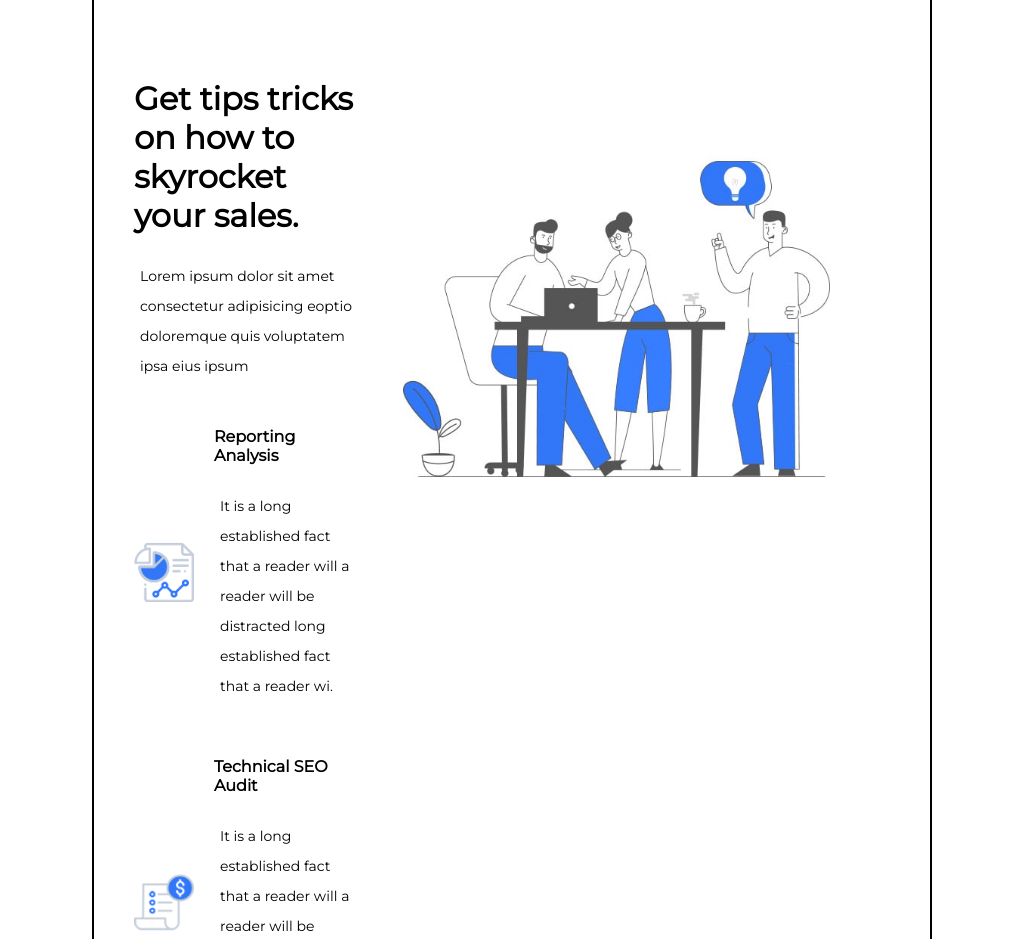
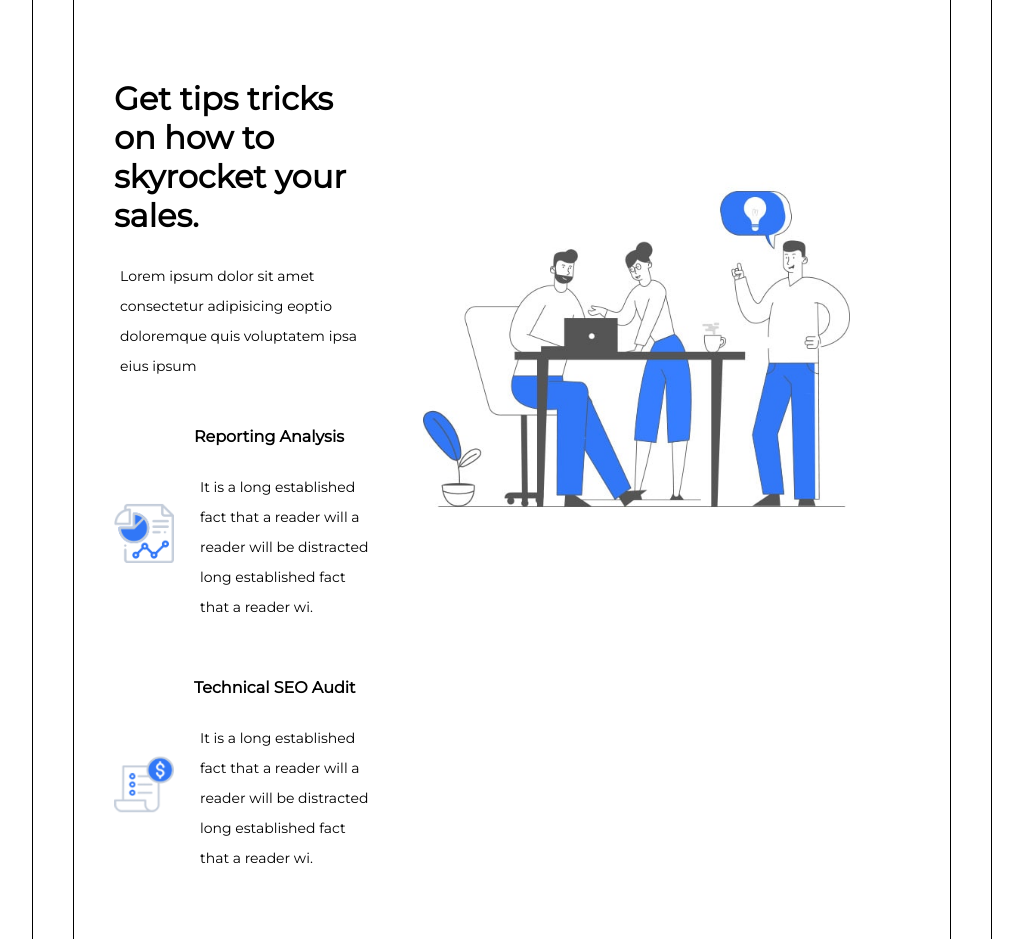
Before and after one commit to Robin9800/proj-html-vuejs, a Vue app: page / in a window 1280 px wide. Shown: the part 980-1919 px from the top of the page, without its empty margins (128-1151 px from the left). Built offline with nearby package versions, Linux system fonts and the light colour scheme.

Commit message:
generics fixing

```diff
--- a/src/App.vue
+++ b/src/App.vue
@@ -23,7 +23,7 @@ export default {
 
 <style>
 #app{
-  margin: 0px 220px;
+  margin: 0px 160px;
   border: 1px solid black;
   height: auto;
 }
--- a/src/components/LatestComponent.vue
+++ b/src/components/LatestComponent.vue
@@ -17,6 +17,9 @@ export default {
 </script>
 
 <style>
+.latest-title-p{
+    margin-top: 120px;
+}
 .latest-title-p h2{
     margin-bottom: 15px;
 }
--- a/src/components/MainComponent.vue
+++ b/src/components/MainComponent.vue
@@ -30,7 +30,8 @@ export default {
 
 <style>
 main{
-    margin-top: 120px;
+    margin: 120px 40px 0px 40px;
     z-index: 1;
+
 }
 </style>
--- a/src/components/TestimonialComponent.vue
+++ b/src/components/TestimonialComponent.vue
@@ -20,9 +20,6 @@ export default {
 </script>
 
 <style>
-.testimonial{
-    margin: 100px 0px;
-}
 .testimonial-bar{
     height: 300px;
     background: linear-gradient(#f2f7ff, white);
--- a/src/components/TricksComponent.vue
+++ b/src/components/TricksComponent.vue
@@ -74,6 +74,6 @@ export default {
 .tricks-image img{
     height: 360px;
     margin-right: 100px;
-    margin-top: 100px
+    margin-top: 130px
 }
 </style>
```
